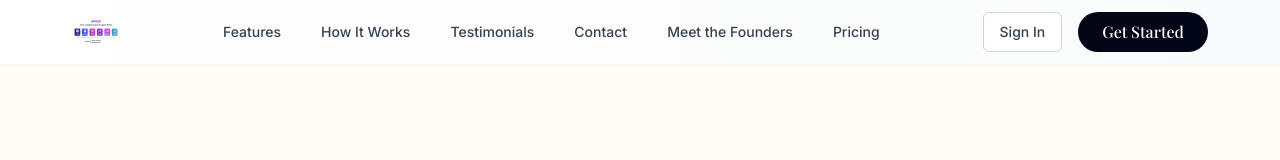
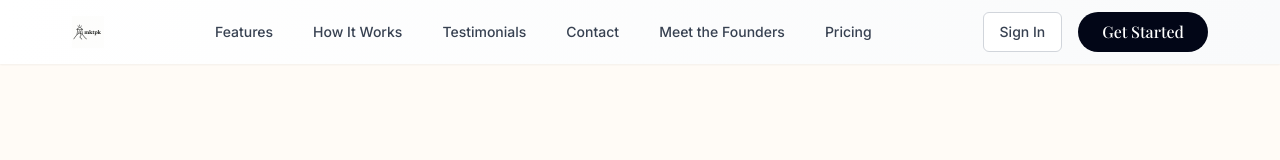
Before and after one commit to Shillsphere/market-peak-pilot, a React (Vite) app: page /meet-the-founders in a window 1280 px wide. Shown: the top 160 px of the page. Built offline with nearby package versions, Linux system fonts and the light colour scheme; no server answers.

Commit message:
Visual edit in Lovable
Edited UI in Lovable

```diff
--- a/src/components/Navbar.tsx
+++ b/src/components/Navbar.tsx
@@ -10,7 +10,7 @@ const Navbar = () => {
         <div className="flex justify-between items-center">
           <div>
             <Link to="/">
-              <img src="/lovable-uploads/e0f970a4-0873-415a-a07e-f01329d659a1.png" alt="mktpk logo" className="h-8 object-contain" />
+              <img alt="mktpk logo" src="/lovable-uploads/0b91c1cf-91f5-4d73-9119-5b20bdf4c54c.png" className="h-8 object-fill" />
             </Link>
           </div>
 
```
Also changed, not shown: public/lovable-uploads/0b91c1cf-91f5-4d73-9119-5b20bdf4c54c.png (added).
